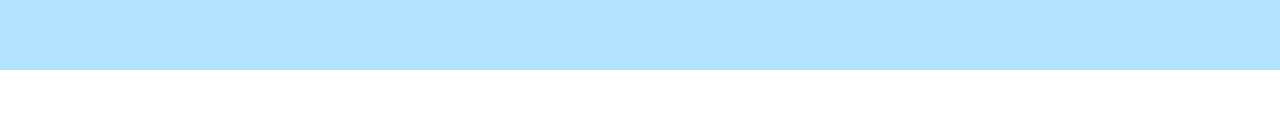
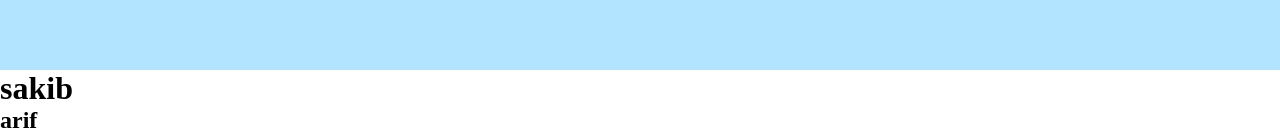
Before and after one commit to Arif-Hasan-Dev/Barand-name, a plain HTML site: page index.html in a window 1280 px wide. Shown: the part 2807-2938 px from the top of the page. Before the commit the page ends 2877 px from the top, so only its background shows below. Drawn offline with Linux system fonts and the light colour scheme.

Commit message:
two name add

```diff
--- a/index.html
+++ b/index.html
@@ -104,5 +104,8 @@
           </div>
       </div>
     </div>
+
+    <h1>sakib</h1>
+<h2>arif</h2>
   </body>
 </html>
```
